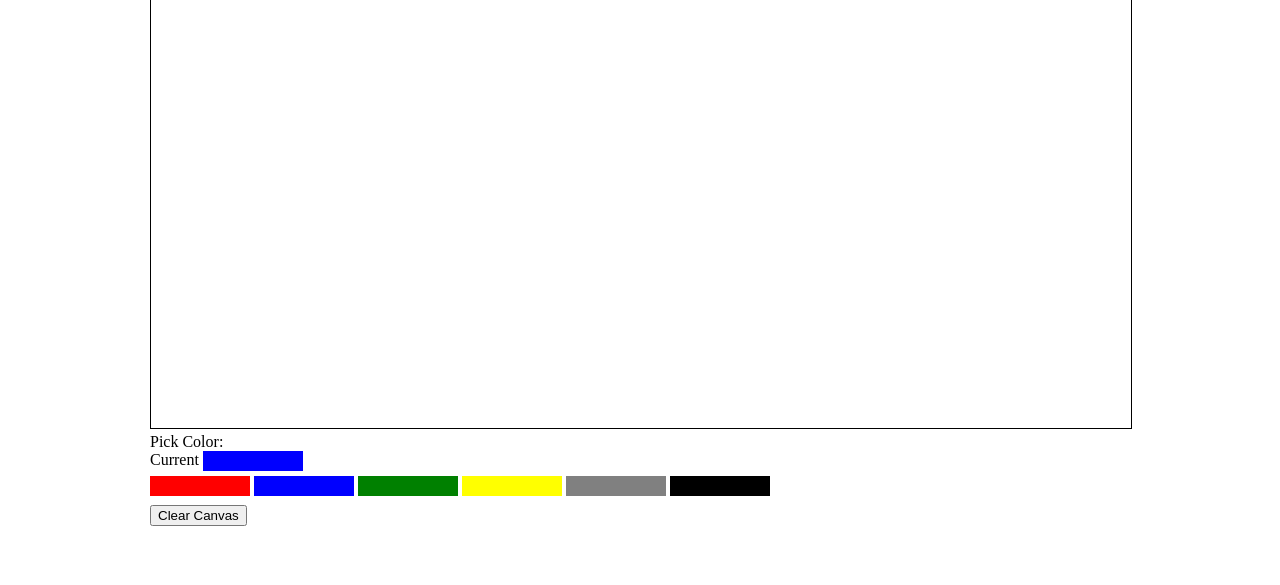
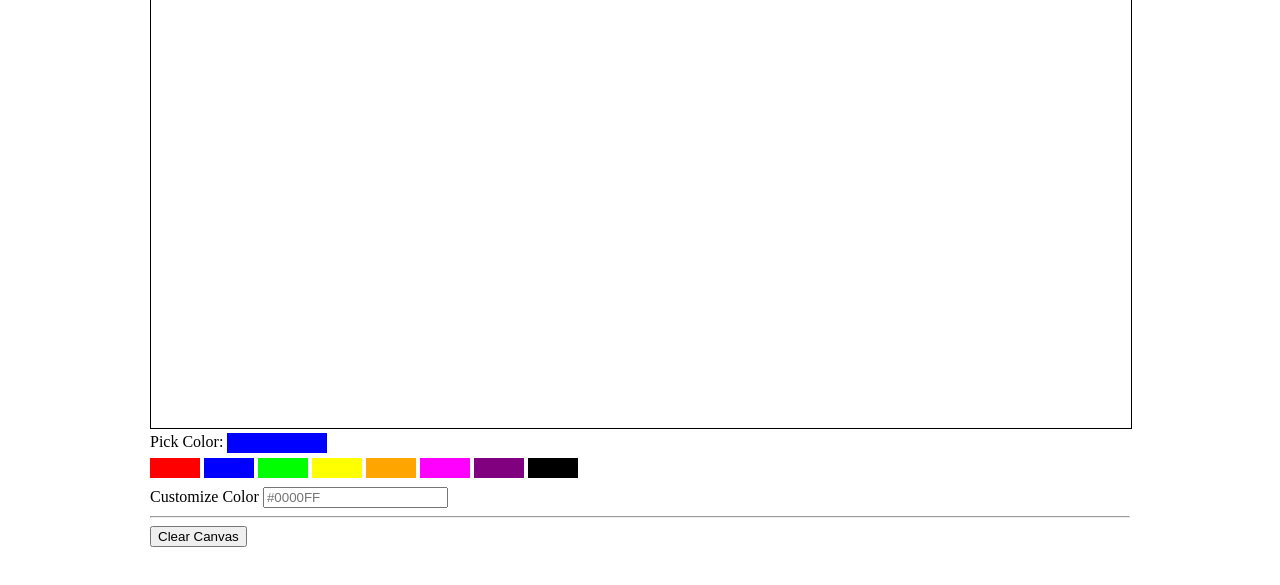
Before and after one commit to mrmarktyy/mPainter, a website: page index.html in a window 1280 px wide. Shown: the part 171-756 px from the top of the page. Drawn offline with Linux system fonts and the light colour scheme.

Commit message:
[UPDATE] customization color picker

```diff
--- a/app/css/style.css
+++ b/app/css/style.css
@@ -19,39 +19,18 @@ p,ul,li,ol {
 #paint-config ul {
     list-style-type:none;
 }
-
 #paint-config ul li {
-    width:100px;
+    width:50px;
     height:20px;
     margin:5px 0;
     display:inline-block;
 }
-
 .paint-color {
     width:100px;
     height:20px;
     vertical-align:middle;
     display:inline-block;
 }
-.gray {
-    background-color:gray;
-}
-.green {
-    background-color:green;
-}
-.yellow {
-    background-color:yellow;
-}
-.black {
-    background-color:black;
-}
-.red {
-    background-color:red;
-}
-.blue {
-    background-color:blue;
-}
-
 #fork-me {
 	position: absolute;
 	top:0;
--- a/app/src/mPainter.js
+++ b/app/src/mPainter.js
@@ -31,7 +31,7 @@
                 points: [],
                 element_index: 0,
                 painter_radius: 5,
-                color: "blue"
+                color: "rgb(0, 0, 255)"  // blue
             };
 
             this._initMouseEvents();
@@ -154,7 +154,7 @@
         for (var i = 1; i < n - 1; i++) {
             d += points[i].x + "," + points[i].y + " ";
         }
-        d += "T" + points[n-1].x + "," + points[n-1].y;
+        d += "T" + points[n - 1].x + "," + points[n - 1].y;
         return d;
     }
 
--- a/index.html
+++ b/index.html
@@ -14,17 +14,21 @@
         <svg id="my-svg" width="980" height="500"> </svg>
         <div id="paint-config">
             <div id="color-selector">
-                <p>Pick Color:</p>
-                <span>Current <div class="paint-color blue"> </div></span>
+                <span>Pick Color: <div class="paint-color" style="background-color:#0000FF"> </div></span>
                 <ul>
-                    <li class="red"></li>
-                    <li class="blue"></li>
-                    <li class="green"></li>
-                    <li class="yellow"></li>
-                    <li class="gray"></li>
-                    <li class="black"></li>
+                    <li style="background-color:#FF0000"></li>
+                    <li style="background-color:#0000FF"></li>
+                    <li style="background-color:#00FF00"></li>
+                    <li style="background-color:#FFFF00"></li>
+                    <li style="background-color:#FFA500"></li>
+                    <li style="background-color:#FF00FF"></li>
+                    <li style="background-color:#800080"></li>
+                    <li style="background-color:#000000"></li>
                 </ul>
+                Customize Color <input id="custom-color" type="text" placeholder="#0000FF" />
             </div>
+
+            <hr />
             <button id="clear-canvas">Clear Canvas</button>
         </div>
     </div>
@@ -41,13 +45,29 @@
         });
 
         $(document).on("click", "#color-selector ul li", function() {
-            var color = $(this).prop("class");
-            var paintColorDiv = $('#color-selector .paint-color'),
-                classList = paintColorDiv.prop('class').replace(/\s.*/, " " + color);
-            paintColorDiv.prop("class", classList);
+            var hex = $(this).css("background-color");
+            $("#color-selector .paint-color").css('background-color', hex);
+            $('#custom-color').val(rgb2hex(hex).toUpperCase());
 
-            mPainter.setColor(color);
+            mPainter.setColor(hex);
         });
+
+        $("#custom-color").keyup(function() {
+            var hex = $(this).val();
+            // valid hex
+            if (/^#([A-Fa-f0-9]{3}$)|([A-Fa-f0-9]{6}$)/.test(hex)) {
+                $("#color-selector .paint-color").css('background-color', hex);
+                mPainter.setColor(hex);
+            }
+        })
+
+        function rgb2hex(rgb){
+            rgb = rgb.match(/^rgba?[\s+]?\([\s+]?(\d+)[\s+]?,[\s+]?(\d+)[\s+]?,[\s+]?(\d+)[\s+]?/i);
+            return (rgb && rgb.length === 4) ? "#" +
+                ("0" + parseInt(rgb[1],10).toString(16)).slice(-2) +
+                ("0" + parseInt(rgb[2],10).toString(16)).slice(-2) +
+                ("0" + parseInt(rgb[3],10).toString(16)).slice(-2) : '';
+        }
     </script>
 </body>
 </html>
```
Also changed, not shown: app/dist/mPainter.min.js.
